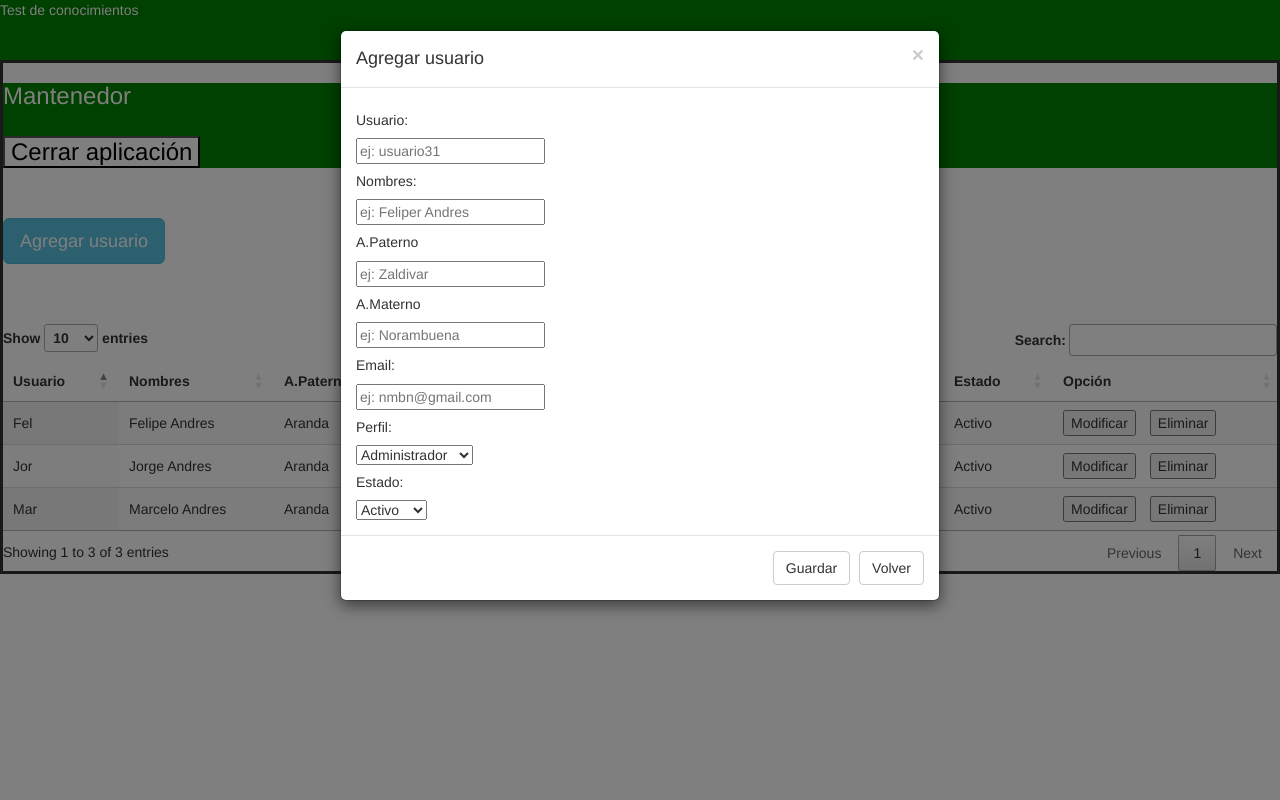
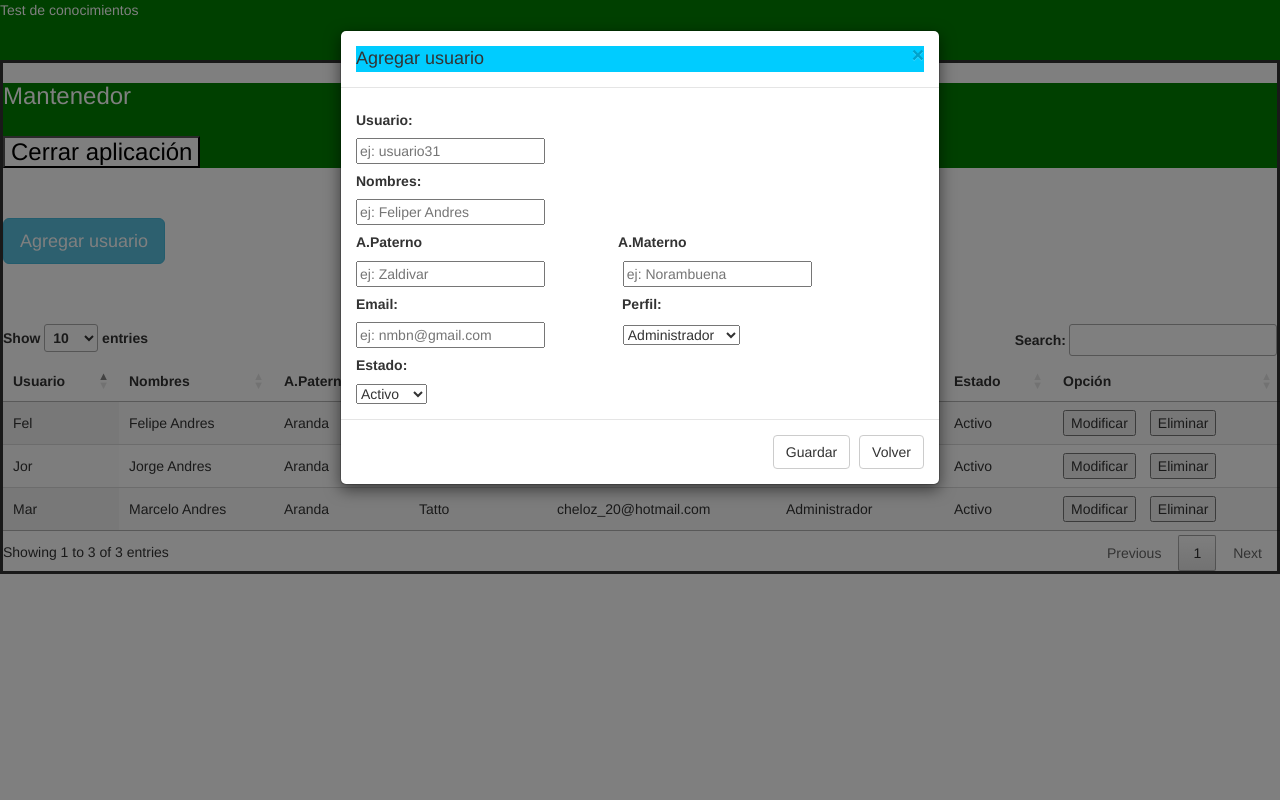
Before and after one commit to M-Aranda/testPHPKamalPostLimite, a PHP site: page /mantenedor.php in a window 1280 px wide, after a click on "Agregar usuario". Run offline with PHP 8.4, Linux system fonts and the light colour scheme; data comes from the database, SQL or seed files in the repository; some libraries are stand-ins or nearby versions.

Commit message:
Implementado CSS de modal agregar

```diff
--- a/view/mantenedor.php
+++ b/view/mantenedor.php
@@ -55,6 +55,18 @@ and open the template in the editor.
                 color: black;
             }
 
+            #tituloDeModalAgregarUsuario{
+                background-color: #00ccff;
+            }
+
+            .objetoAlineado{
+                display: inline-block;
+            }
+
+            .pseudoLabel{
+                font-weight: bold;;
+            }
+
         </style>
 
 
@@ -104,34 +116,38 @@ and open the template in the editor.
                 <div class="modal-content">
                     <div class="modal-header">
                         <button type="button" class="close" data-dismiss="modal">&times;</button>
-                        <h4 class="modal-title">Agregar usuario</h4>
+                        <h4 class="modal-title" id="tituloDeModalAgregarUsuario">Agregar usuario</h4>
                     </div>
                     <div class="modal-body">
 
-                        <h5>Usuario:</h5>
+                        <h5 class="pseudoLabel">Usuario:</h5>
                         <input type="text" id="agregar_usuario" class="swal2-input" placeholder="ej: usuario31">
 
-                        <h5>Nombres:</h5>
+                        <h5 class="pseudoLabel">Nombres:</h5>
                         <input type="text" id="agregar_nombres" class="swal2-input" placeholder="ej: Feliper Andres">
 
-                        <h5>A.Paterno</h5>
-                        <input type="text" id="agregar_a_paterno" class="swal2-input" placeholder="ej: Zaldivar">
+                        <h5 class="pseudoLabel">A.Paterno&emsp;&emsp;&emsp;&emsp;&emsp;&emsp;&emsp;&emsp;&emsp;&emsp;&emsp;&emsp;&emsp;&emsp;A.Materno</h5>
 
-                        <h5>A.Materno</h5>
-                        <input type="text" id="agregar_a_materno" class="swal2-input" placeholder="ej: Norambuena">
 
-                        <h5>Email:</h5>
-                        <input type="text" id="agregar_email" class="swal2-input" placeholder="ej: nmbn@gmail.com">
+                        <input class="objetoAlineado" type="text" id="agregar_a_paterno" class="swal2-input" placeholder="ej: Zaldivar">
+                        &emsp;&emsp;&emsp;&emsp;&emsp;
+                        <input class="objetoAlineado" type="text" id="agregar_a_materno" class="swal2-input" placeholder="ej: Norambuena">
 
-                        <h5>Perfil:</h5>
-                        <select id="seleccionarPerfil" name="seleccionarPerfil" >
+
+                        <h5 class="pseudoLabel">Email:&emsp;&emsp;&emsp;&emsp;&emsp;&emsp;&emsp;&emsp;&emsp;&emsp;&emsp;&emsp;&emsp;&emsp;&emsp;&emsp;Perfil:</h5>
+
+                        <input class="objetoAlineado" type="text" id="agregar_email" class="swal2-input" placeholder="ej: nmbn@gmail.com">
+                       &emsp;&emsp;&emsp;&emsp;&emsp;
+                        <select class="objetoAlineado" id="seleccionarPerfil" name="seleccionarPerfil" >
                             <?php
                             foreach ($listadoDePerfiles as $p) {
                                 echo "<option value=" . $p->getId_perfil() . ">" . $p->getPerfil() . "</option>";
                             }
                             ?>
                         </select>
-                        <h5>Estado:</h5>
+
+
+                        <h5 class="pseudoLabel">Estado:</h5>
                         <select id="seleccionarEstado" name="seleccionarEstado" >
                             <option value="1">Activo</option>
                             <option value="0">Inactivo</option>
```
Lines whose indentation alone changed are shown as unchanged.
